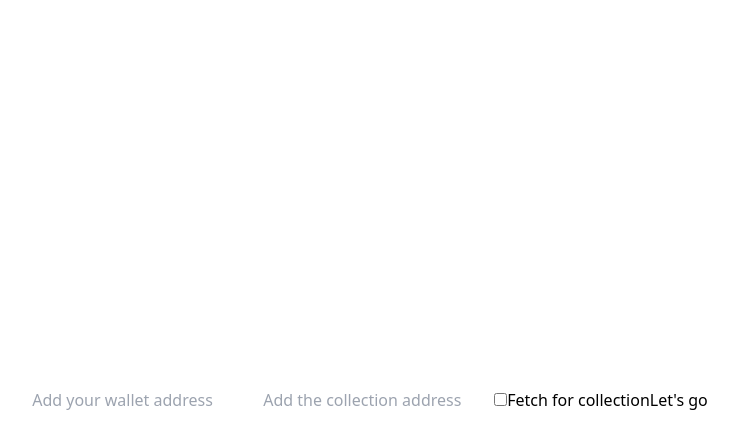
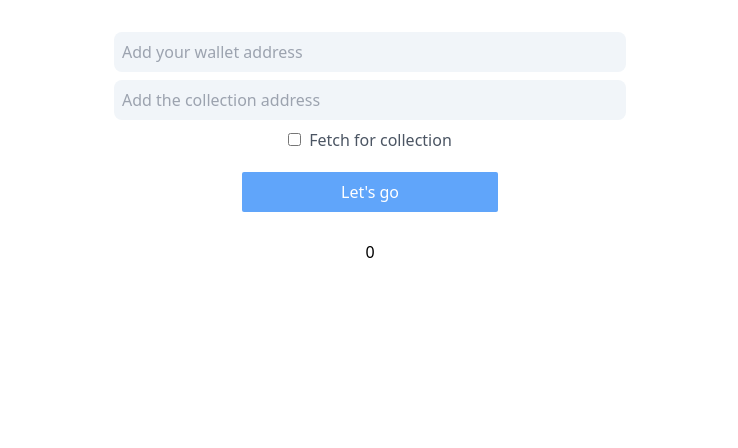
Before and after one commit to ShaneMooney/nft-demo-rtw3, a Next.js app: page / in a window 1280 px wide. Shown: the top 448 px of the page, without its empty margins (270-1008 px from the left). Built offline with nearby package versions, Linux system fonts and the light colour scheme.

Commit message:
done with everything except the 2 challenges

```diff
--- /dev/null
+++ b/pages/components/nftCard.jsx
@@ -0,0 +1,38 @@
+export const NFTCard = ({ nft }) => {
+  return (
+    <div className="flex w-1/4 flex-col">
+      <div className="rounded-md">
+        <img
+          className="h-128 w-full rounded-t-md object-cover"
+          src={nft.media[0].gateway}
+        ></img>
+      </div>
+      <div className="h-110 flex flex-col gap-y-2 rounded-b-md bg-slate-100 px-2 py-3">
+        <div className="">
+          <h2 className="text-xl text-gray-800">{nft.title}</h2>
+          <p className="text-gray-600">
+            {nft.id.tokenId.substr(nft.id.tokenId.length - 4)}
+          </p>
+          <p className="text-gray-600">
+            {`${nft.contract.address.substr(0, 6)}
+              ...
+              ${nft.contract.address.substr(nft.contract.address.length - 4)}`}
+          </p>
+        </div>
+        <div className="mt-2 flex-grow">
+          <p className="text-gray-600">{nft.description?.substr(0, 250)}</p>
+        </div>
+        <div className="mb-1 flex justify-center">
+          <a
+            className="rounded-m w-1/2 cursor-pointer bg-blue-500 py-2 px-4 text-center text-white"
+            href={`https://etherscan.io/token/${nft.contract.address}`}
+            target="_blank"
+            rel="noopener noreferrer"
+          >
+            View on Etherscan
+          </a>
+        </div>
+      </div>
+    </div>
+  );
+};
--- a/pages/index.jsx
+++ b/pages/index.jsx
@@ -1,6 +1,7 @@
 import Head from 'next/head';
 import Image from 'next/image';
 import { useState } from 'react';
+import { NFTCard } from './components/nftCard';
 
 const Home = () => {
   const [wallet, setWalletAddress] = useState('');
@@ -51,8 +52,8 @@
   };
 
   return (
-    <div className="flex min-h-screen flex-col items-center justify-center py-2">
-      <div>
+    <div className="flex flex-col items-center justify-center gap-y-3 py-8">
+      <div className="flex w-full flex-col items-center justify-center gap-y-2">
         <input
           onChange={(e) => {
             setWalletAddress(e.target.value);
@@ -60,6 +61,8 @@
           value={wallet}
           type={'text'}
           placeholder="Add your wallet address"
+          disabled={fetchForCollection}
+          className="w-2/5 rounded-lg bg-slate-100 py-2 px-2 text-gray-800 focus:outline-blue-300 disabled:bg-slate-50 disabled:text-gray-50"
         ></input>
         <input
           onChange={(e) => {
@@ -68,10 +71,12 @@
           value={collection}
           type={'text'}
           placeholder="Add the collection address"
+          className="w-2/5 rounded-lg bg-slate-100 py-2 px-2 text-gray-800 focus:outline-blue-300 disabled:bg-slate-50 disabled:text-gray-50"
         ></input>
-        <label>
+        <label className="text-gray-600">
           <input
             type={'checkbox'}
+            className="mr-2"
             onChange={(e) => {
               setFetchForCollection(e.target.checked);
             }}
@@ -79,6 +84,7 @@
           Fetch for collection
         </label>
         <button
+          className="mt-3 w-1/5 rounded-sm bg-blue-400 px-4 py-2 text-white disabled:bg-slate-500"
           onClick={() => {
             if (fetchForCollection) {
               fetchNFTsForCollection();
@@ -90,6 +96,9 @@
           Let's go
         </button>
       </div>
+      <div className="mt-4 flex w-5/6 flex-wrap justify-center gap-y-12 gap-x-6">
+        {NFTs.length && NFTs.map((nft) => <NFTCard nft={nft}></NFTCard>)}
+      </div>
     </div>
   );
 };
```
